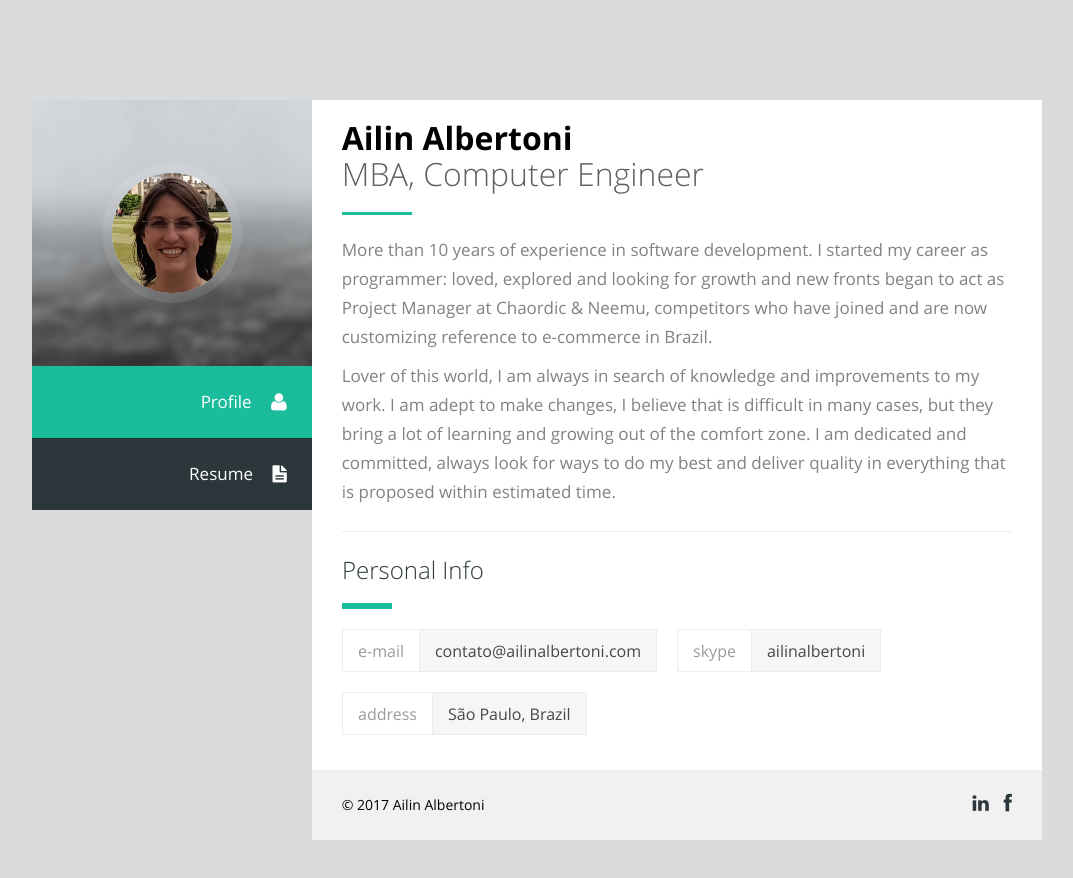
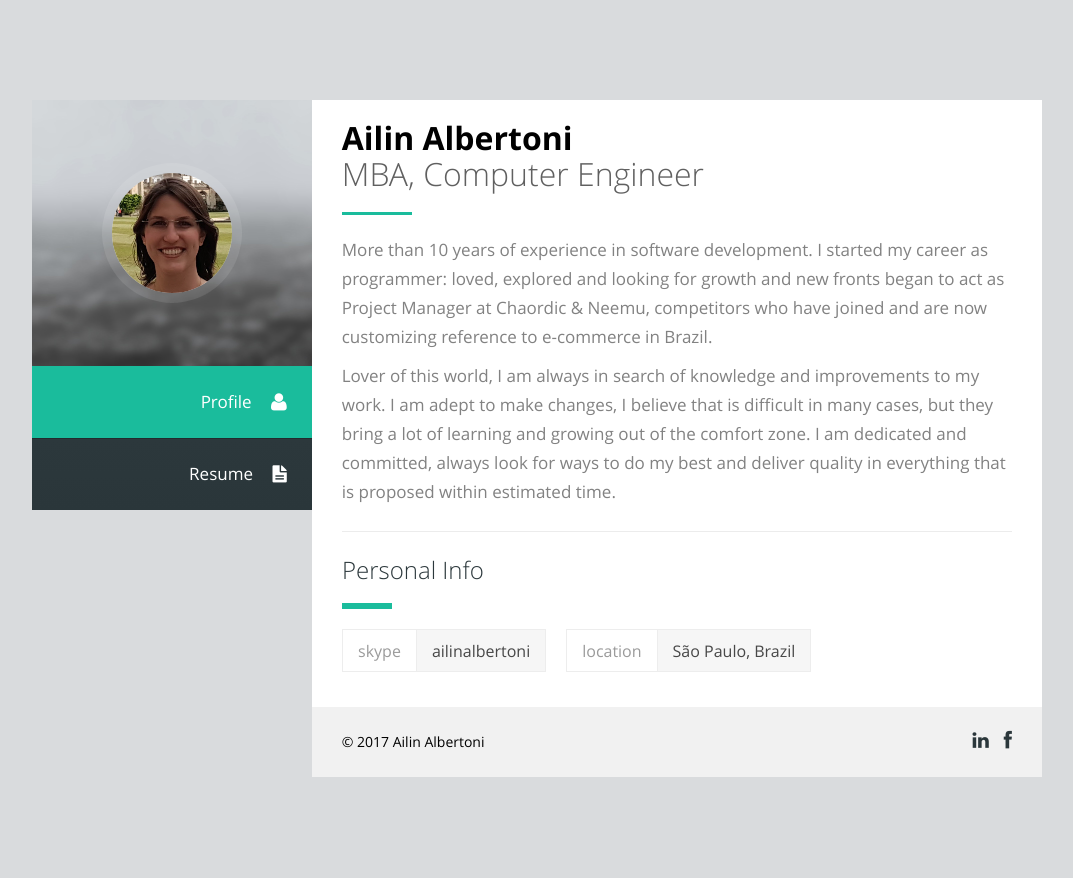
Before and after one commit to ailinalbertoni/ailinalbertoni.github.io, a website: page index.html in a window 1280 px wide. Shown: the whole page, without its empty margins (103-1176 px from the left). Drawn offline with Linux system fonts and the light colour scheme.

Commit message:
Removing email and changing address label;

```diff
--- a/index.html
+++ b/index.html
@@ -77,16 +77,16 @@
 												<!-- <li>
 													<div class="p-info"><em>name</em><span>Ailin Albertoni</span></div>
 												</li> -->
-
+												<!--
 												<li>
 													<div class="p-info"><em>e-mail</em><span>contato@ailinalbertoni.com</span></div>
 												</li>
-
+												 -->
 												<li>
 													<div class="p-info"><em>skype</em><span>ailinalbertoni</span></div>
 												</li>
 												<li>
-													<div class="p-info"><em>address</em><span>São Paulo, Brazil</span></div>
+													<div class="p-info"><em>location</em><span>São Paulo, Brazil</span></div>
 												</li>
 											</ul>
 										</div>
```
